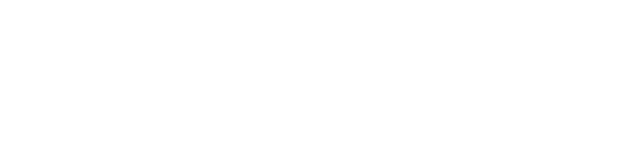
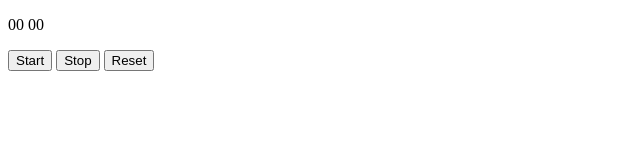
Before and after one commit to rayback00001/Stopwatch, a plain HTML site: page index.html in a window 1280 px wide. Shown: the whole page, without its empty margins (0-640 px from the left). Drawn offline with Linux system fonts and the light colour scheme.

Commit message:
added buttons

```diff
--- a/index.html
+++ b/index.html
@@ -7,6 +7,16 @@
     <title>Stopwatch</title>
 </head>
 <body>
-
+    <section class="stopwatch-container">
+        <div class="wrapper">
+            <p>
+                <span class="seconds">00</span>
+                <span class="milli">00</span>
+            </p>
+            <button class="btn-start">Start</button>
+            <button class="btn-stop">Stop</button>
+            <button class="btn-reset">Reset</button>
+        </div>
+    </section>
 </body>
 </html>
```
